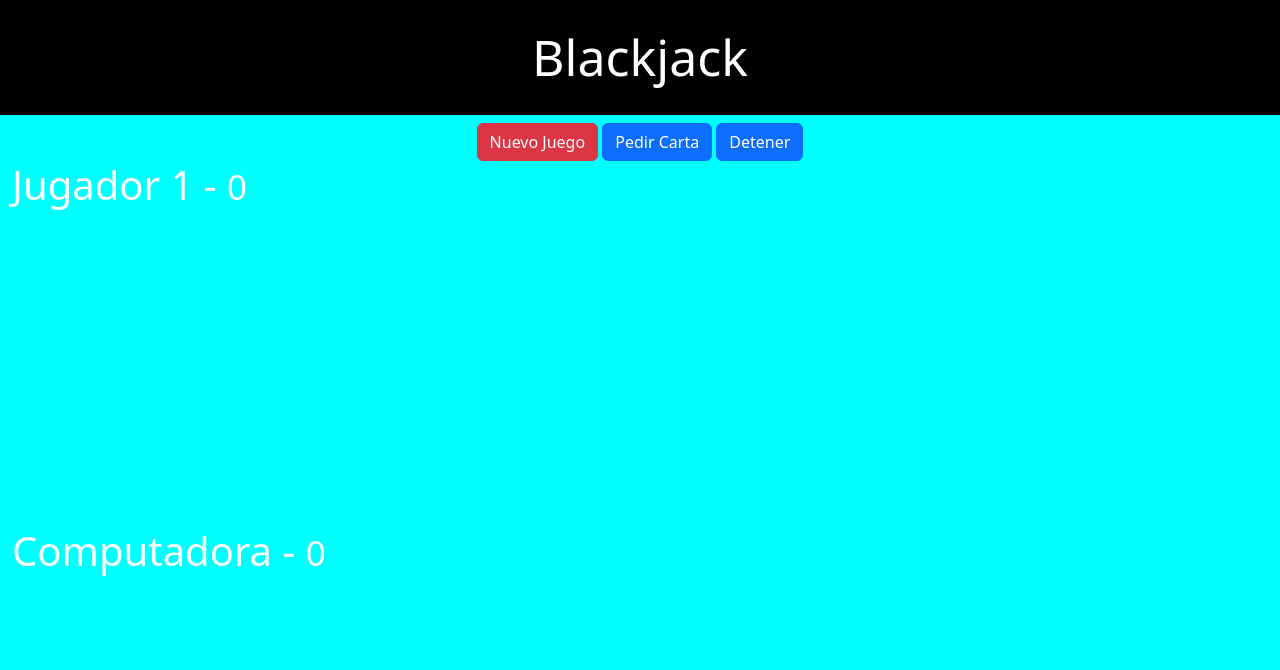
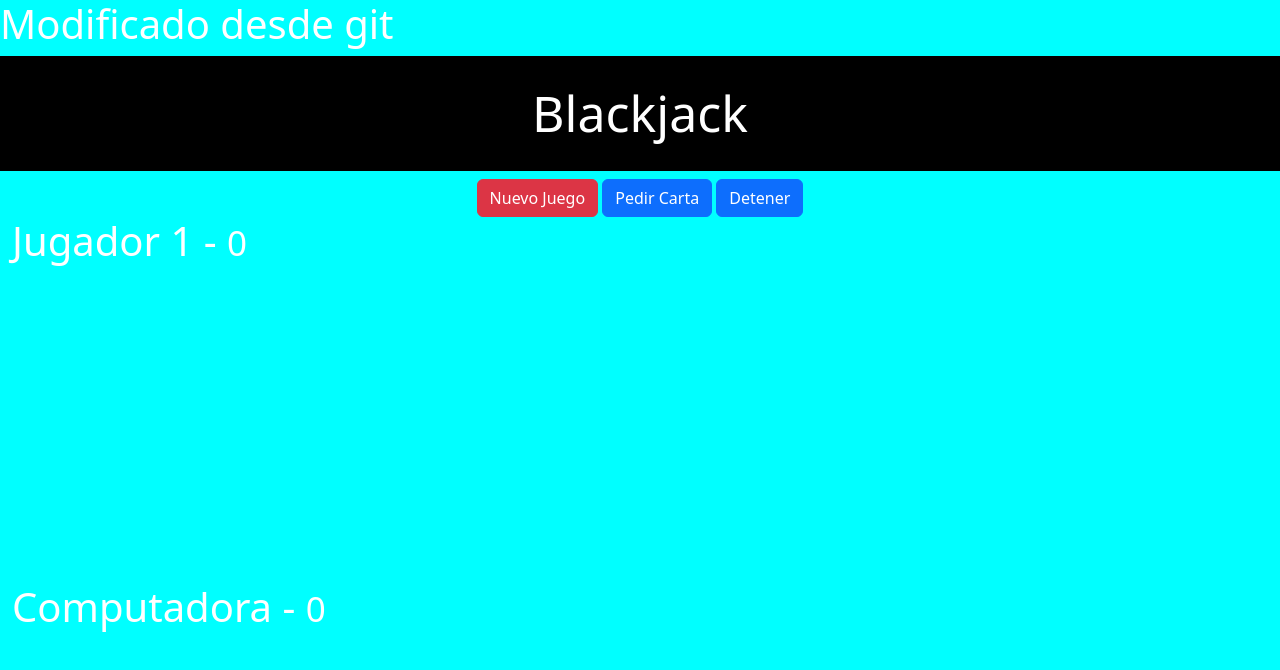
Before and after one commit to Ricardo-A23/blackjack, a plain HTML site: page assets/index.html in a window 1280 px wide. Drawn offline with nearby package versions, Linux system fonts and the light colour scheme.

```diff
--- a/assets/index.html
+++ b/assets/index.html
@@ -14,6 +14,7 @@
     <title>Blackjack</title>
   </head>
   <body>
+    <h1>Modificado desde git</h1>
     <header class="titulo">Blackjack</header>
 
     <div class="row mt-2">
```
Also changed, not shown: 2 other files.
